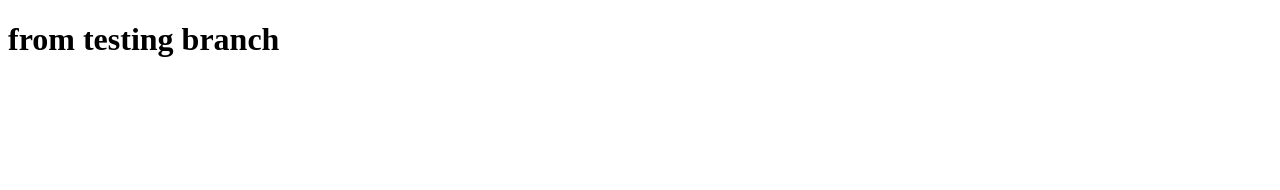
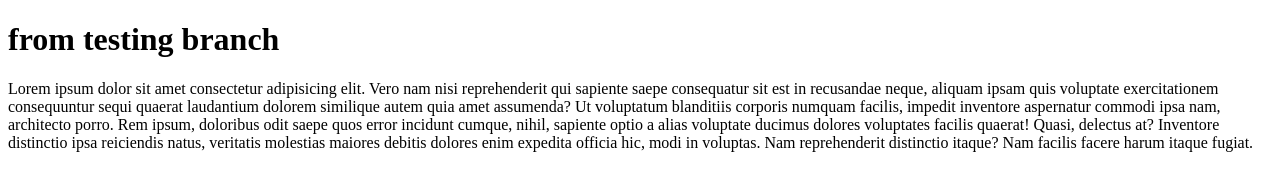
Before and after one commit to nayidarshan93-db/branching-session, a plain HTML site: page index.html in a window 1280 px wide. Drawn offline with Linux system fonts and the light colour scheme.

Commit message:
added paragraph

```diff
--- a/index.html
+++ b/index.html
@@ -7,5 +7,6 @@
 </head>
 <body>
     <h1>from testing branch</h1>
+    <p>Lorem ipsum dolor sit amet consectetur adipisicing elit. Vero nam nisi reprehenderit qui sapiente saepe consequatur sit est in recusandae neque, aliquam ipsam quis voluptate exercitationem consequuntur sequi quaerat laudantium dolorem similique autem quia amet assumenda? Ut voluptatum blanditiis corporis numquam facilis, impedit inventore aspernatur commodi ipsa nam, architecto porro. Rem ipsum, doloribus odit saepe quos error incidunt cumque, nihil, sapiente optio a alias voluptate ducimus dolores voluptates facilis quaerat! Quasi, delectus at? Inventore distinctio ipsa reiciendis natus, veritatis molestias maiores debitis dolores enim expedita officia hic, modi in voluptas. Nam reprehenderit distinctio itaque? Nam facilis facere harum itaque fugiat.</p>
 </body>
 </html>
```
